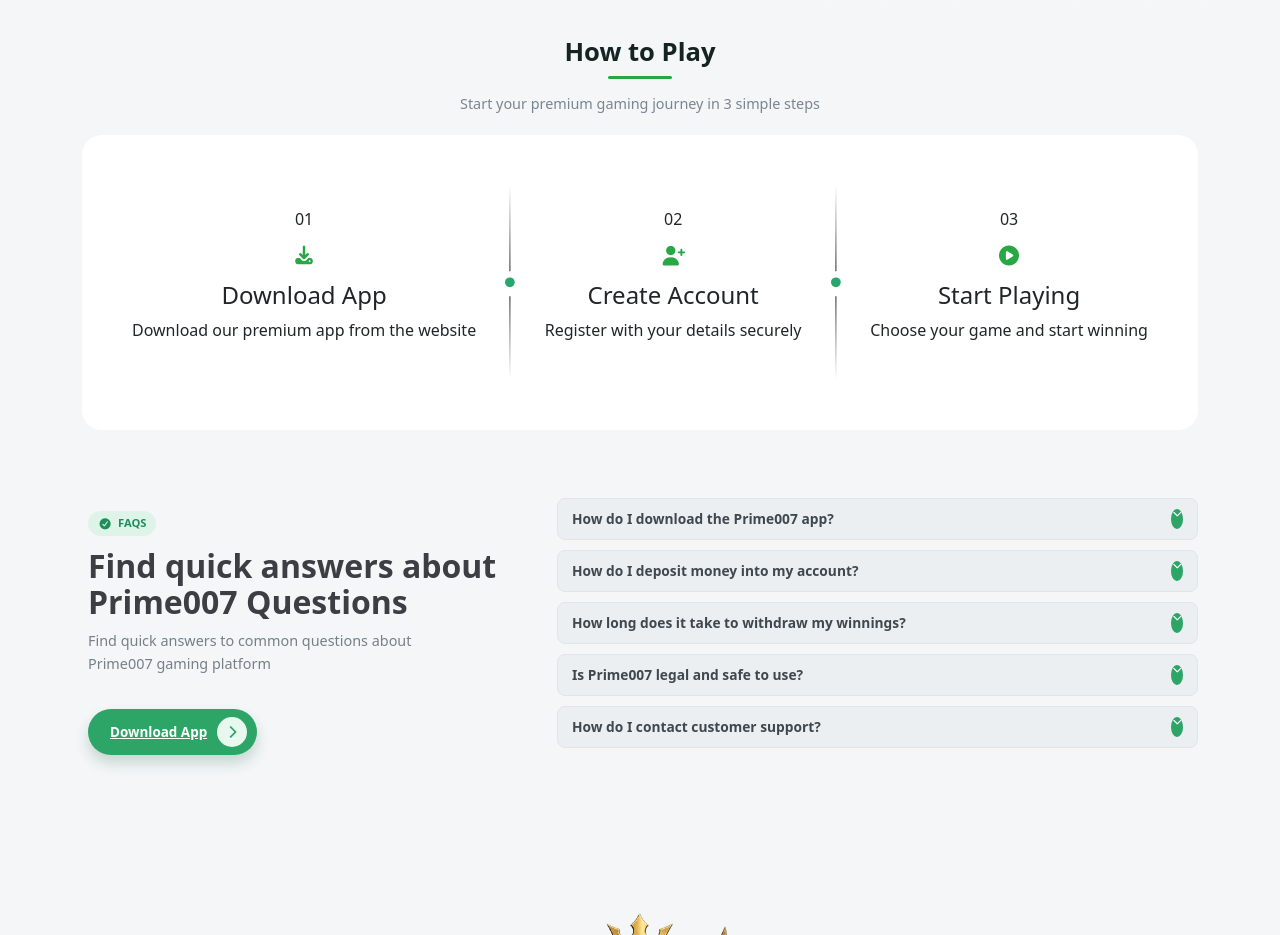
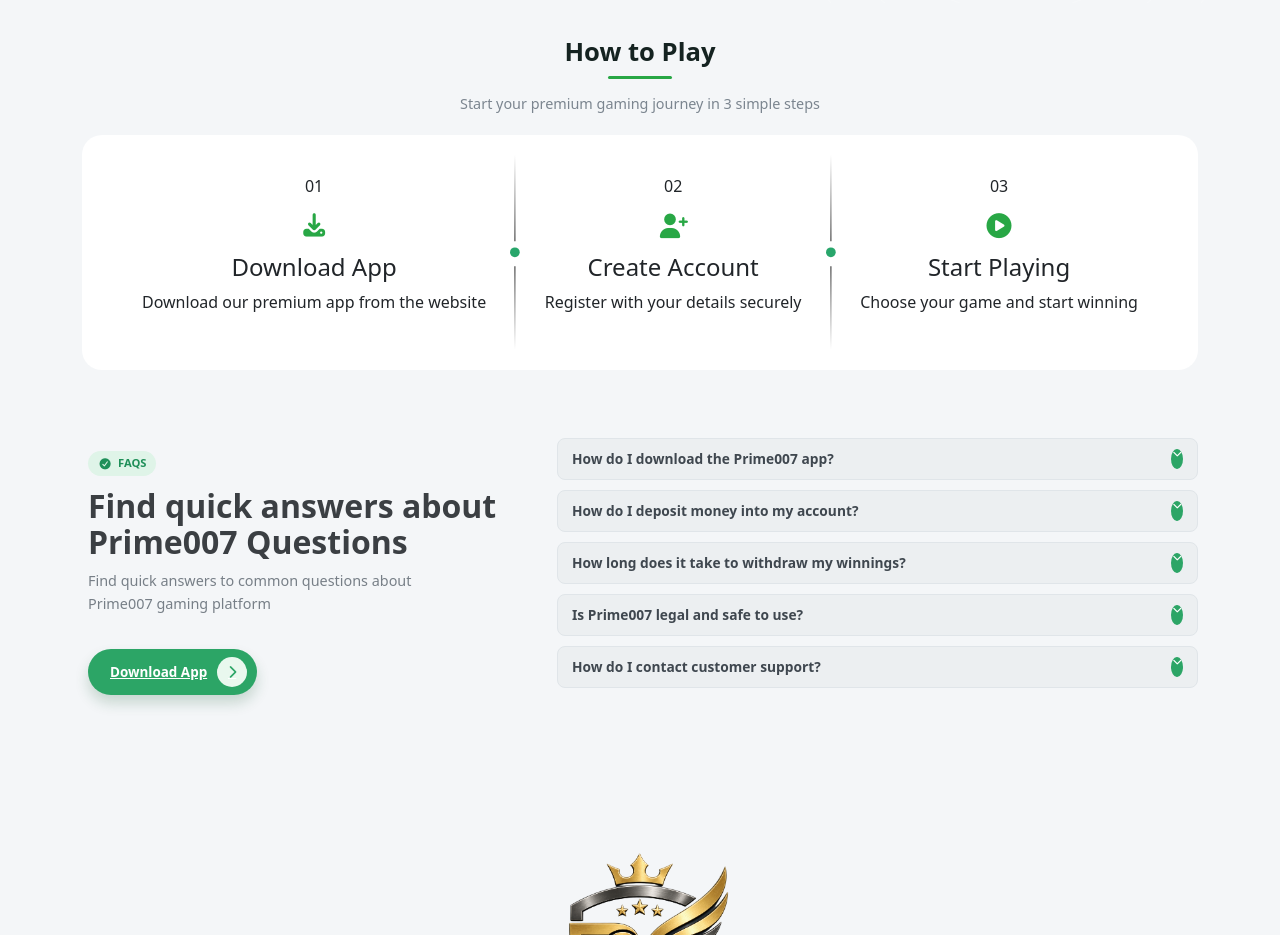
Before and after one commit to Ronney1802/prime007_landing_page, a React (Vite) app: page / in a window 1280 px wide. Shown: the part 2380-3315 px from the top of the page. Built offline with nearby package versions, Linux system fonts and the light colour scheme.

Commit message:
tiny styling improvements

```diff
--- a/src/styles/HowToPlay.css
+++ b/src/styles/HowToPlay.css
@@ -2,7 +2,7 @@
   display: flex;
   justify-content: space-between;
   background-color: #fff;
-  padding: 50px 50px;
+  padding: 20px 60px;
   border-radius: 20px;
 }
 
--- a/src/styles/HowToPlayCard.css
+++ b/src/styles/HowToPlayCard.css
@@ -9,7 +9,7 @@
 
 .how-to-play i {
   color: var(--green);
-  font-size: 20px;
+  font-size: 25px;
   /* filter: var(--icon-glow); */
   margin: 15px 0;
 }
--- a/src/variable.css
+++ b/src/variable.css
@@ -20,7 +20,7 @@
   --gold: #ffc107;
   --bs-gray-dark: #343a40;
 
-  --icon-glow: drop-shadow(0 0 8px rgba(255, 180, 50, 0.7) /* golden core */)
-    drop-shadow(0 0 18px rgba(255, 140, 0, 0.5) /* fiery orange mid-glow */)
-    drop-shadow(0 0 28px rgba(255, 220, 100, 0.4) /* soft yellow flame aura */);
+  --icon-glow: drop-shadow(0 0 8px rgba(255, 180, 50, 0.7))
+    drop-shadow(0 0 18px rgba(255, 140, 0, 0.5))
+    drop-shadow(0 0 28px rgba(255, 220, 100, 0.4));
 }
```
